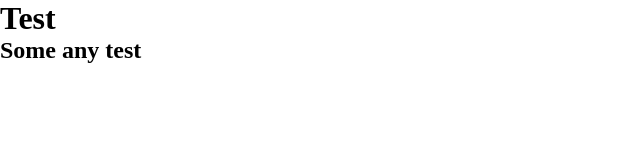
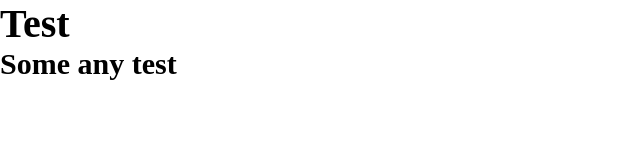
Before and after one commit to VitSmol/rsschool-cv, a plain HTML site: page index.html in a window 1280 px wide. Shown: the whole page, without its empty margins (0-640 px from the left). Drawn offline with Linux system fonts and the light colour scheme.

Commit message:
docs: edit style

```diff
--- a/style.sass
+++ b/style.sass
@@ -2,3 +2,6 @@
     margin: 0
     padding: 0
     box-sizing: border-box
+
+body
+    font-size: 20px
```
Also changed, not shown: style.css, 1 other file.
